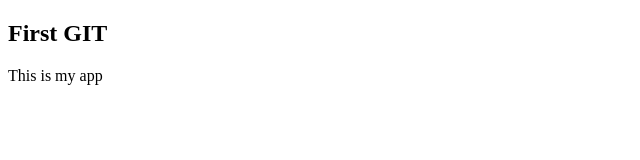
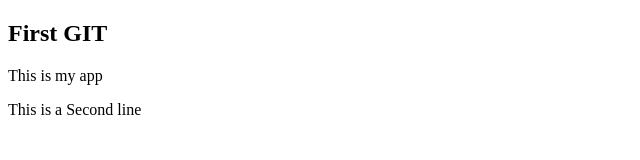
Before and after one commit to omkar1912/myappssample, a plain HTML site: page index.html in a window 1280 px wide. Shown: the whole page, without its empty margins (0-640 px from the left). Drawn offline with Linux system fonts and the light colour scheme.

Commit message:
On branch master

```diff
--- a/index.html
+++ b/index.html
@@ -6,6 +6,7 @@
 <body>
 	<h2>First GIT</h2>
 	<p>This is my app</p>
+	<p>This is a Second line</p>
 
 </body>
 </html>
```
